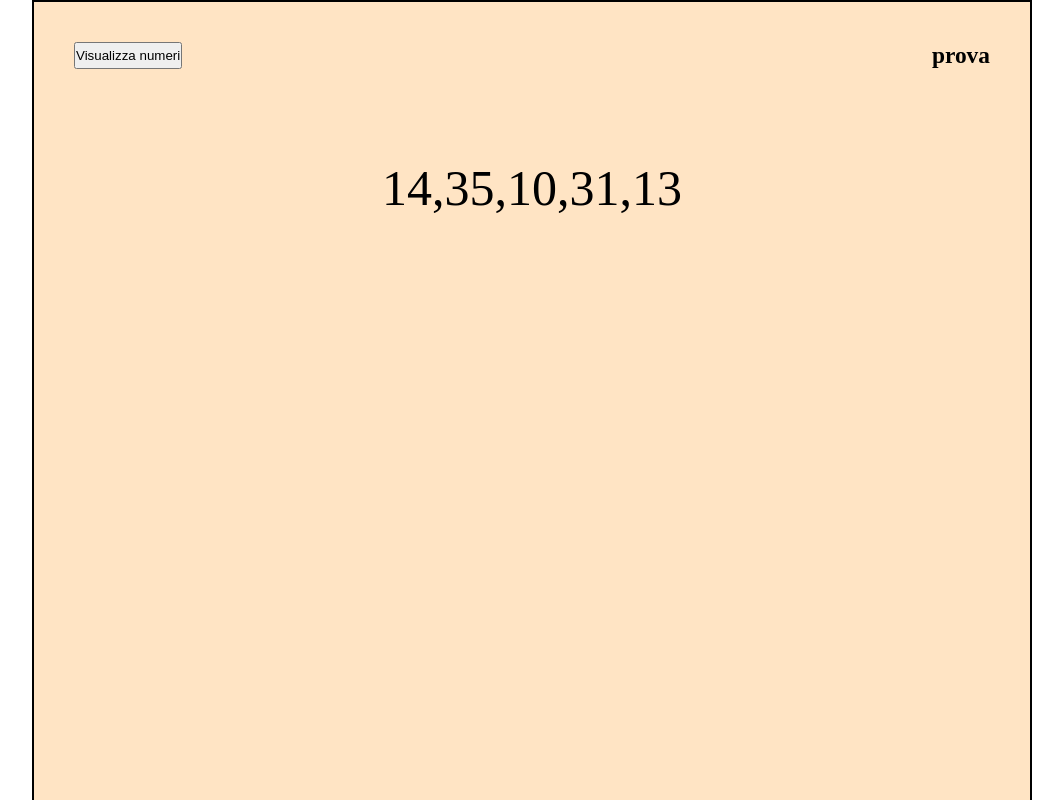
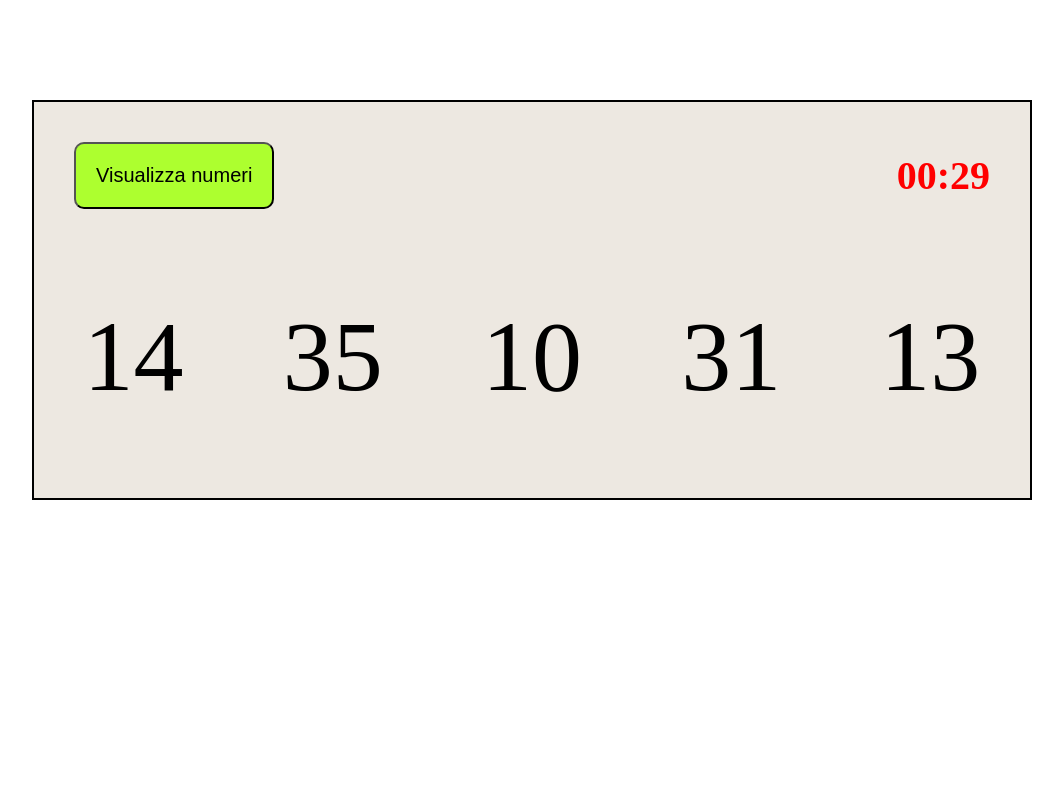
Before and after one commit to danipetro21/js-simon, a plain HTML site: page index.html in a window 1280 px wide. Both pictures are taken after a click on the button "Visualizza numeri". Shown: the top 800 px of the page, without its empty margins (108-1171 px from the left). Drawn offline with Linux system fonts and the light colour scheme.

Commit message:
end exercise

```diff
--- a/css/style.css
+++ b/css/style.css
@@ -6,10 +6,10 @@
 
 
 .container{
-    margin: 0 auto;
+    margin: 100px auto;
     width: 1000px;
-    height: 1000px;
-    background-color: bisque;
+    height: 400px;
+    background-color: rgb(237, 232, 225);
     border: 2px solid black;
 }
 
@@ -21,7 +21,43 @@
 }
 
 .numeri{
-    font-size: 50px;
+    font-size: 100px;
     text-align: center;
     margin-top: 50px;
+
 }
+
+.hide{
+    display: none;
+}
+.visibile{
+    display: block;
+}
+
+
+li{
+    list-style: none;
+}
+
+ul{
+    display: flex;
+    justify-content: space-around;
+}
+
+.risultato{
+    text-align: center;
+    font-size: 30px;
+}
+
+#timer{
+    font-size: 40px;
+    color: red;
+    align-self: center;
+}
+
+#btn{
+    background-color: greenyellow;
+    padding: 20px;
+    border-radius: 10px;
+    font-size: 20px;
+}
--- a/index.html
+++ b/index.html
@@ -17,13 +17,18 @@
 
             <div class="container-top">
                 <button id="btn">Visualizza numeri</button>
-                <h3 id="TIMER: ">prova</h3>
+                <h3 id="timer"></h3>
             </div>
 
             <div class="numeri">
+                <ul id="lista">
 
+                </ul>
             </div>
 
+            <div class="risultato">
+                <h3 id="punteggio"></h3>
+            </div>
 
         </div>
 
--- a/js/main.js
+++ b/js/main.js
@@ -6,17 +6,30 @@
 // Dopo che sono stati inseriti i 5 numeri, il software dice quanti e quali dei numeri da indovinare sono stati individuati.
 const btn = document.getElementById("btn");
 const numeri = document.querySelector(".numeri");
-let seconds = 30;
+const listaNumeri = document.getElementById("lista");
+const numeriGe = genArrMinMax(5, 1, 50);
+const timerHtml = document.getElementById("timer");
+const punteggio = document.getElementById("punteggio");
+
 
 btn.addEventListener("click",
     function () {
         //stampo a video i numeri casuali
-        numeri.innerHTML += genArrMinMax(5, 1, 50);
+
+        for(let i=0; i<5;i++){
+            let nuovoElemento = creaLista();
+            nuovoElemento.append(numeriGe[i]);
+            listaNumeri.appendChild(nuovoElemento);
+        }
+
         //creo timer
+        creaTimer();
         //dopo il timer compare input per l'utente
-        //verifico se i numeri sono all'interno dell'array dei numeri generati
+
+        setTimeout(function () {
+            punteggio.innerHTML = "il tuo punteggio e di " + inputUser();
+        }, 32000);
         //restituisco il risultato
-
     });
 
 
@@ -43,6 +56,10 @@ function genArrMinMax(quanti, minNum, maxNum) {
     return arrayRandom;
 }
 
+function creaLista() {
+    const lista = document.createElement("li");
+    return lista;
+}
 
 // // FUNZIONE RIPROVA
 
@@ -52,8 +69,33 @@ function genArrMinMax(quanti, minNum, maxNum) {
 
 // FUNZIONE TIMER
 
-function timer(second) {
+function creaTimer() {
 
-    second--;
+    var sec = 30;
+    var timer = setInterval(function () {
+        document.getElementById('timer').innerHTML = '00:' + sec;
+        sec--;
+        if (sec < 0) {
+            clearInterval(timer);
+            numeri.classList.add("hide");
+        }
+    }, 1000);
+}
+
+
+// input utente e verifica del punteggio
+
+function inputUser() {
+    let counter = 0;
+    for (let i = 0; i < 5; i++) {
+        let inputU = prompt("Inserisci un numero");
+        //verifico se i numeri sono all'interno dell'array dei numeri generati
+
+        if (inputU == numeriGe[i]) {
+            counter++;
+        }
+    }
+
+    return counter;
 
 }
```
